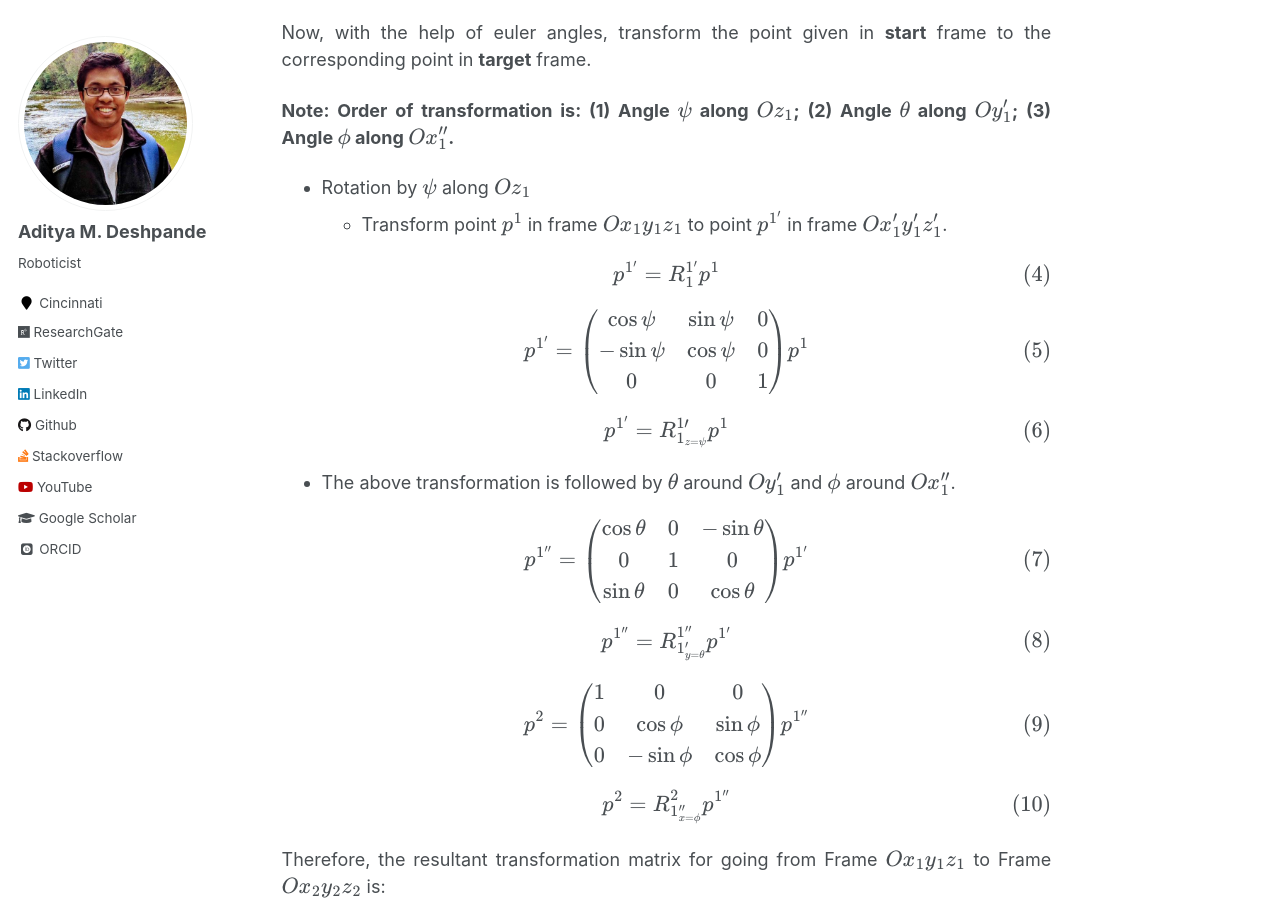
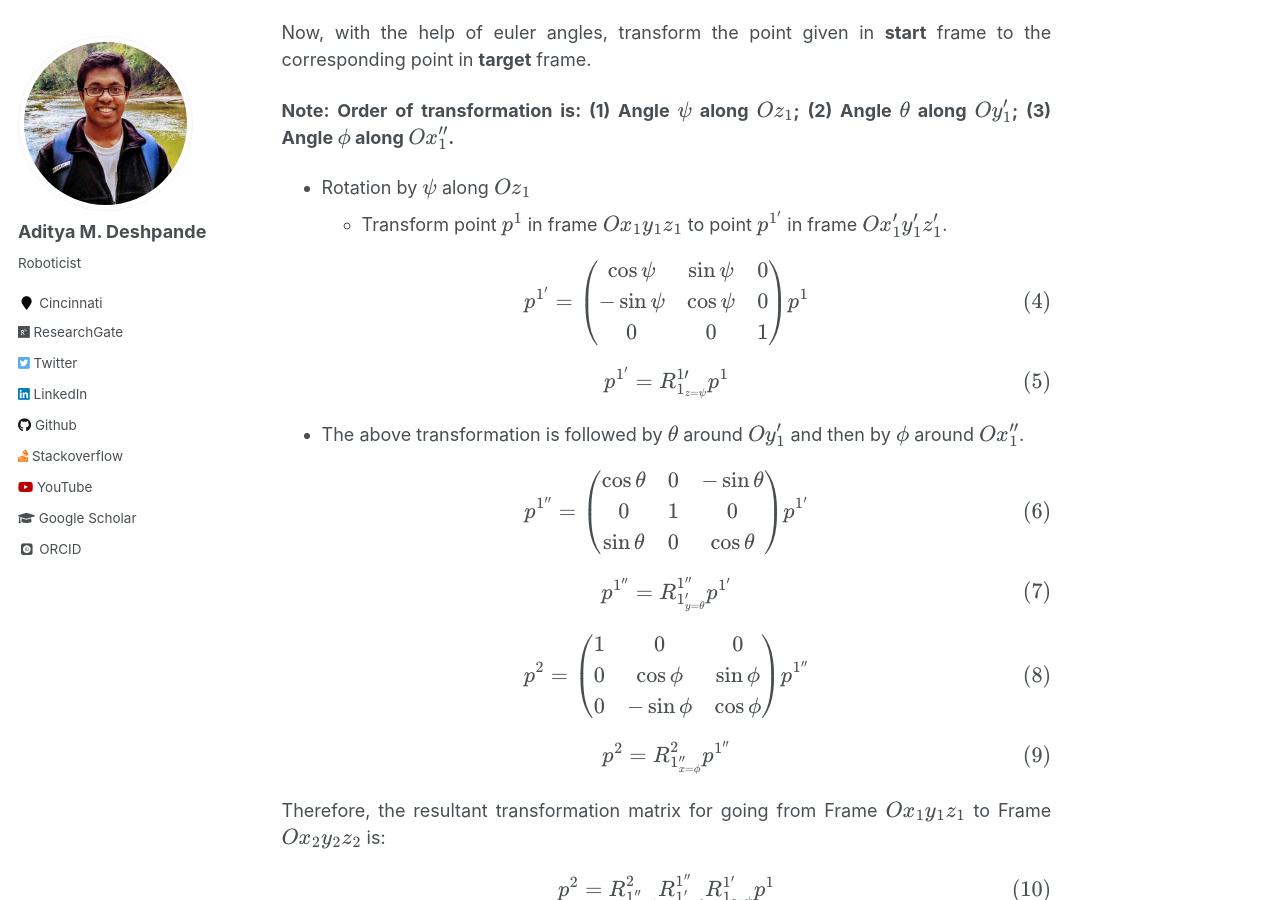
Before and after one commit to adipandas/adipandas.github.io, a Jekyll site: the page built from _posts/2020-02-10-euler-rotation.md, in a window 1280 px wide and 900 px high, scrolled down 2480 px. Built offline with Jekyll 4.4.1, drawn with Linux system fonts in a browser that asks for light colours; some web fonts are replaced; formulas are drawn with MathJax 3; comment, search, counter and statistics services are not loaded.

Commit message:
Update 2020-02-10-euler-rotation.md

```diff
--- a/_posts/2020-02-10-euler-rotation.md
+++ b/_posts/2020-02-10-euler-rotation.md
@@ -91,17 +91,16 @@ Now, with the help of euler angles, transform the point given in **start** frame
 * Rotation by $$\psi$$ along $$Oz_{1}$$
     * Transform point **$$p^{1}$$** in frame $$Ox_{1}y_{1}z_{1}$$ to point **$$p^{1^{\prime}}$$** in frame $Ox_{1}^{\prime}y_{1}^{\prime}z_{1}^{\prime}$.
 
-$$p^{1^{\prime}} = R_{1}^{1^{\prime}} p^{1}$$
-
-$$p^{1^{\prime}} = \begin{pmatrix}
-\cos \psi & \sin \psi & 0\\
--\sin \psi & \cos \psi & 0\\
+$$
+p^{1^{\prime}} = \begin{pmatrix}
+\cos\psi & \sin\psi & 0\\
+-\sin\psi & \cos\psi & 0\\
 0 & 0 & 1
 \end{pmatrix} p^{1}$$
 
 $$p^{1^{\prime}} = R_{1_{z=\psi}}^{1\prime} p^{1}$$
 
-* The above transformation is followed by $$\theta$$ around $$Oy_{1}^{\prime}$$ and $$\phi$$ around $$Ox_{1}^{\prime\prime}$$.
+* The above transformation is followed by $$\theta$$ around $$Oy_{1}^{\prime}$$ and then by $$\phi$$ around $$Ox_{1}^{\prime\prime}$$.
 
 $$p^{1^{\prime\prime}} = \begin{pmatrix}
 \cos \theta & 0 & -\sin \theta\\
```
